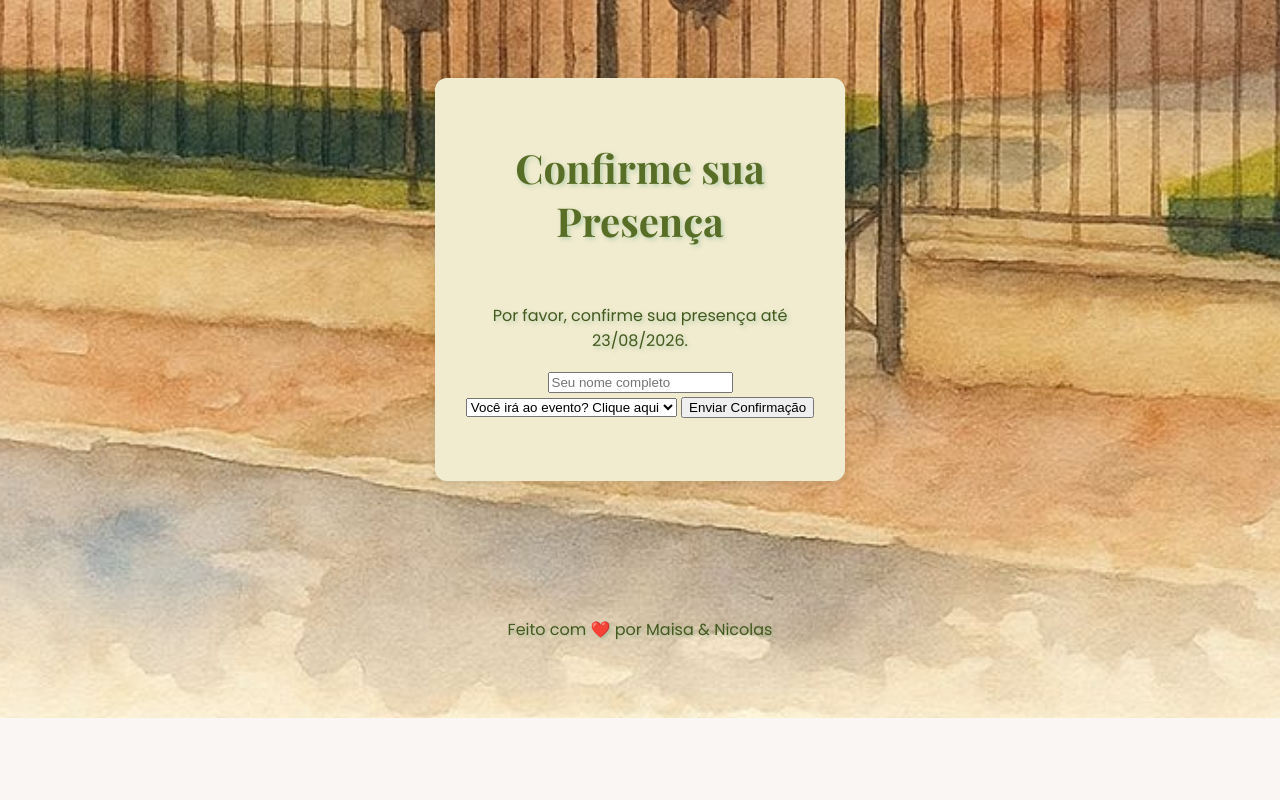
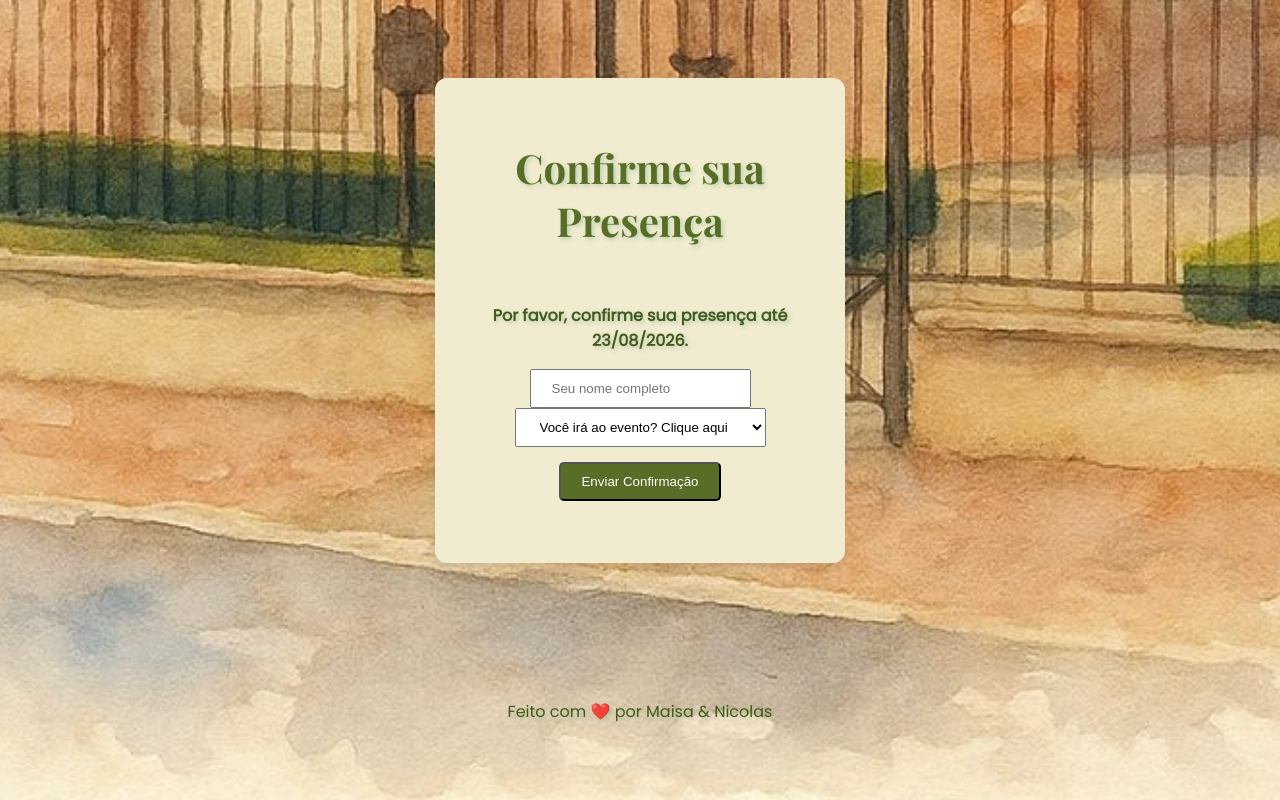
Before and after one commit to xnicobentesx/casamento-maisa-nicolas, a plain HTML site: page index.html in a window 1280 px wide. Shown: the part 2163-2963 px from the top of the page. Before the commit the page ends 2881 px from the top, so only its background shows below. Drawn offline with nearby package versions, Linux system fonts and the light colour scheme.

Commit message:
Update index.html

```diff
--- a/index.html
+++ b/index.html
@@ -63,15 +63,15 @@
         <section class="rsvp">
             <div class="card">
             <h2>Confirme sua Presença</h2>
-            <p>Por favor, confirme sua presença até 23/08/2026.</p>
+            <p><strong>Por favor, confirme sua presença até 23/08/2026.</strong></p>
             <form id="rsvp-form">
-                <input type="text" id="guest-name" name="guest-name" placeholder="Seu nome completo" required>
-                <select id="attendance" name="attendance" required>
+                <input type="text" id="guest-name" name="guest-name" placeholder="Seu nome completo" required style="padding: 10px 20px;">
+                <select id="attendance" name="attendance" required style="padding: 10px 20px;">
                     <option value="">Você irá ao evento? Clique aqui</option>
                     <option value="sim">Sim, estarei lá!</option>
                     <option value="nao">Não poderei comparecer.</option>
                 </select>
-                <button type="submit">Enviar Confirmação</button>
+                <button type="submit" style="margin-top: 15px; padding: 10px 20px; background-color: #586e26; color: white; text-decoration: none; border-radius: 5px;">Enviar Confirmação</button>
             </form>
             <p id="confirmation-message" class="hidden"></p>
             </div>
```
